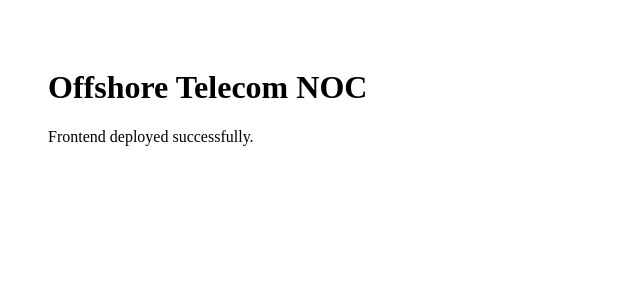
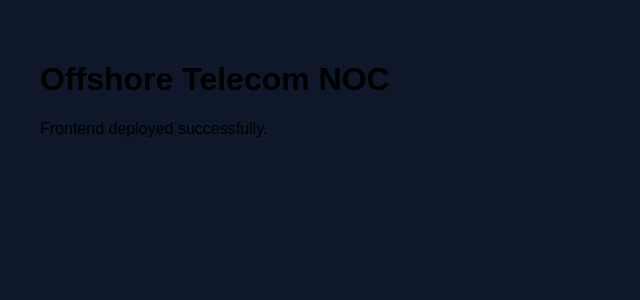
Before and after one commit to FaustinoJP/Offshore-telecom-noc-FRONTEND, a Next.js app: page / in a window 1280 px wide. Shown: the top 300 px of the page, without its empty margins (0-640 px from the left). Built offline with nearby package versions, Linux system fonts and the light colour scheme.

Commit message:
Update layout.js

```diff
--- a/app/layout.js
+++ b/app/layout.js
@@ -1,12 +1,14 @@
 export const metadata = {
   title: "Offshore Telecom NOC",
   description: "Telecom Network Operations Center",
-}
+};
 
 export default function RootLayout({ children }) {
   return (
     <html lang="en">
-      <body>{children}</body>
+      <body style={{ margin: 0, fontFamily: "Arial, sans-serif", background: "#0f172a" }}>
+        {children}
+      </body>
     </html>
-  )
+  );
 }
```
